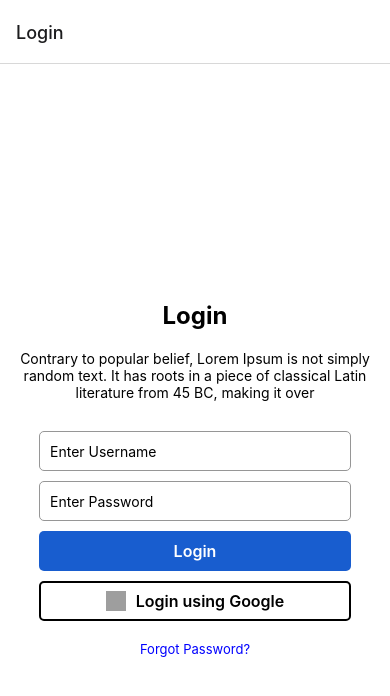
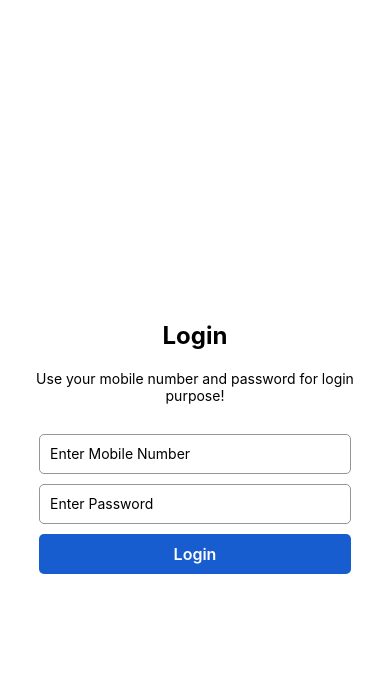
Before and after one commit to lalitjadhavt3/rn-learning, a React Native app: screen /Login in a window 390 px wide. Shown: the top 696 px of the page. Built offline with nearby package versions, Linux system fonts and the light colour scheme; no server answers; grey boxes are pictures that could not be loaded.

Commit message:
bottom navigation login screen fixed

```diff
--- a/src/navigators/BottomNavigation.js
+++ b/src/navigators/BottomNavigation.js
@@ -108,6 +108,7 @@ const BottomNavigation = (props) => {
      name='Login'
      component={Login}
      options={() => ({
+      headerShown: false,
       tabBarStyle: {
        display: 'none',
       },
--- a/src/scenes/Login/index.js
+++ b/src/scenes/Login/index.js
@@ -59,15 +59,15 @@ const Login = ({route, navigation}) => {
    </View>
    <View style={styles.content}>
     <Text style={styles.description}>
-     Contrary to popular belief, Lorem Ipsum is not simply random text. It has
-     roots in a piece of classical Latin literature from 45 BC, making it over
+     Use your mobile number and password for login purpose!
     </Text>
    </View>
    <View style={styles.formContainer}>
     <TextInput
-     placeholder='Enter Username'
+     placeholder='Enter Mobile Number'
      style={styles.inputField}
      value={username}
+     keyboardType={'numeric'}
      onChangeText={setUsername}
     />
     <TextInput
@@ -80,26 +80,10 @@ const Login = ({route, navigation}) => {
     <TouchableOpacity style={styles.button} onPress={handleLogin}>
      <Text style={styles.buttonText}>Login</Text>
     </TouchableOpacity>
-
-    <TouchableOpacity
-     style={styles.buttonByGoogle}
-     onPress={() => {
-      Alert.alert('This feature will be released soon!');
-     }}
-    >
-     <View style={styles.googleIconWrapper}>
-      <Image
-       style={styles.googleIcon}
-       resizeMode='cover'
-       source={require('../../assets/image-1.png')}
-      />
-     </View>
-     <Text style={styles.googleText}>Login using Google</Text>
-    </TouchableOpacity>
    </View>
-   <TouchableOpacity style={styles.forgotPasswordButton}>
+   {/* <TouchableOpacity style={styles.forgotPasswordButton}>
     <Text style={styles.forgotPasswordText}>Forgot Password?</Text>
-   </TouchableOpacity>
+   </TouchableOpacity> */}
   </KeyboardAvoidingView>
  );
 };
```
